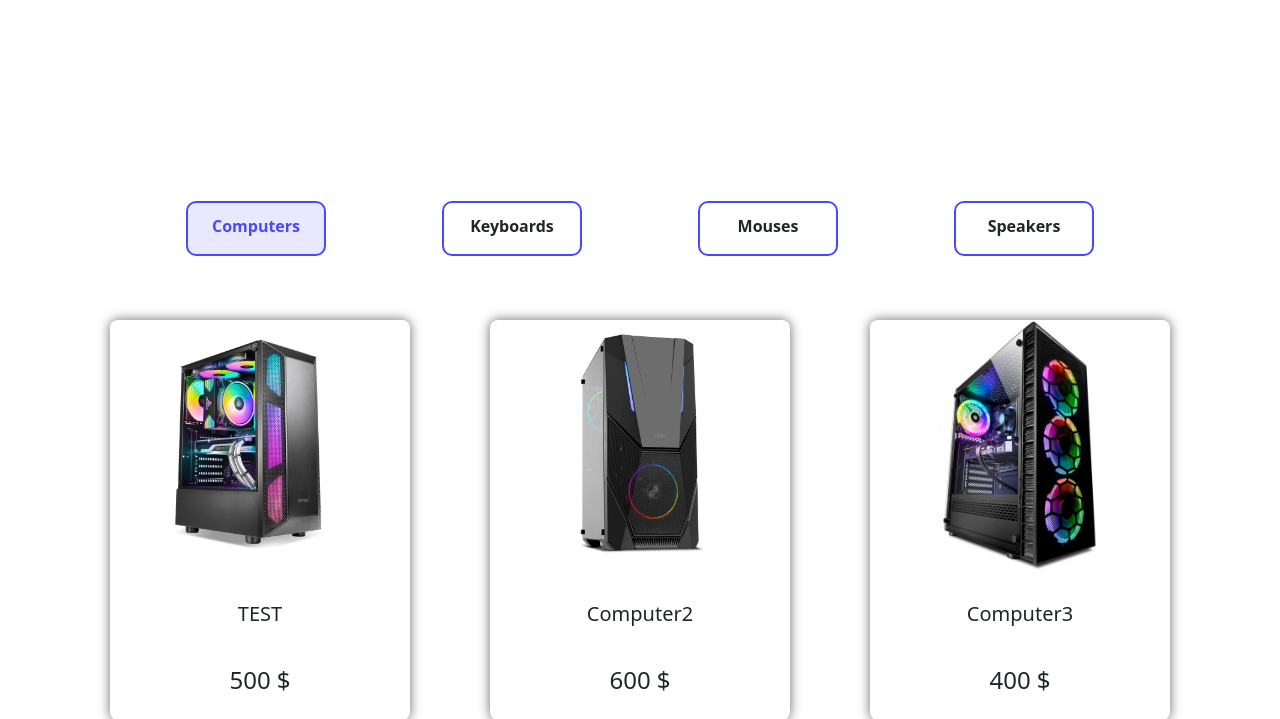
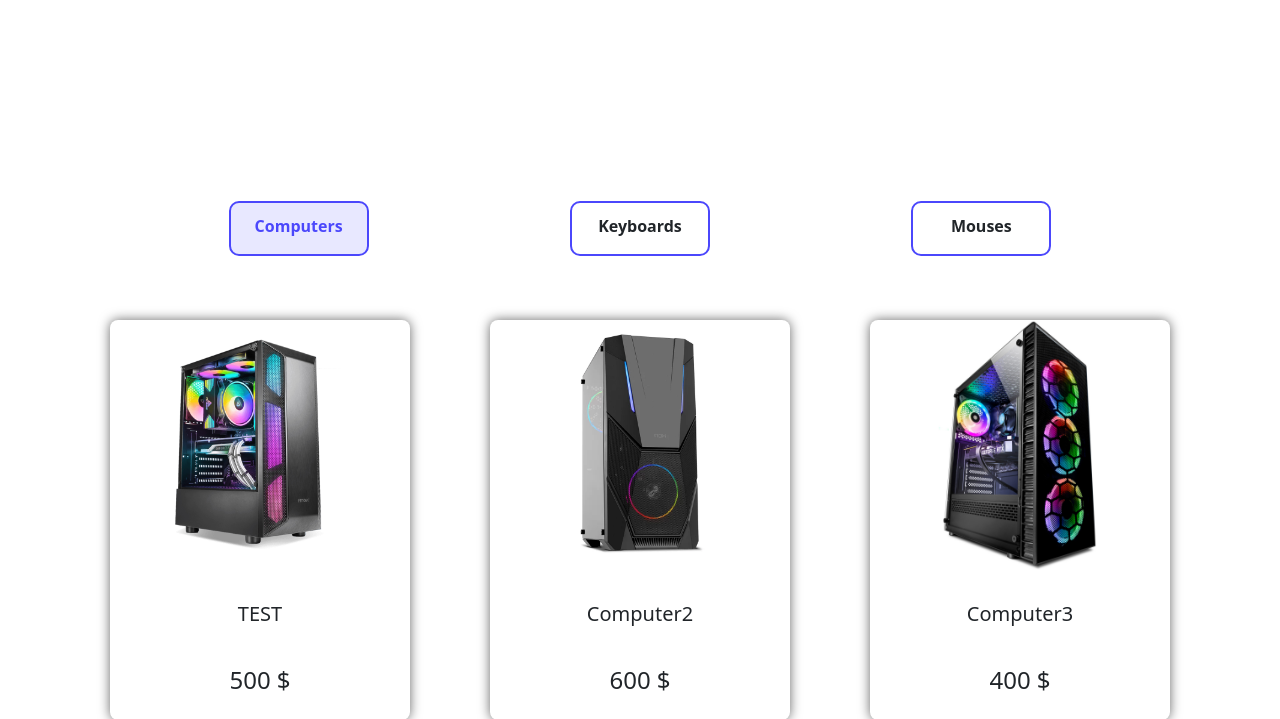
Before and after one commit to AzizHr/BRIEF_4, a PHP site: page /products.php in a window 1280 px wide. Shown: the part 635-1354 px from the top of the page. Run offline with PHP 8.4, Linux system fonts and the light colour scheme; data comes from the database, SQL or seed files in the repository.

Commit message:
update kn

```diff
--- a/LIVRABLE_3&4/Gaming_Store/products.php
+++ b/LIVRABLE_3&4/Gaming_Store/products.php
@@ -16,21 +16,16 @@ require_once 'header.php';
         </div>
       </div>
       <div class="categories">
-            <div class="category selected">
+          <div class="category selected" id="computer">
               <p>Computers</p>
           </div>
-            <div class="category">
+          <div class="category" id="keyboard">
               <p>Keyboards</p>
           </div>
-            <div class="category" >
+          <div class="category" id="mouse">
             <p>Mouses</p>
           </div>
-            <div class="category">
-                <p>Speakers</p>
       </div>
-        </div>
-      </div>
-
       <div class="container ctr">
         <div class="row align-content-center">
           <?php
```
Lines whose indentation alone changed are shown as unchanged.
